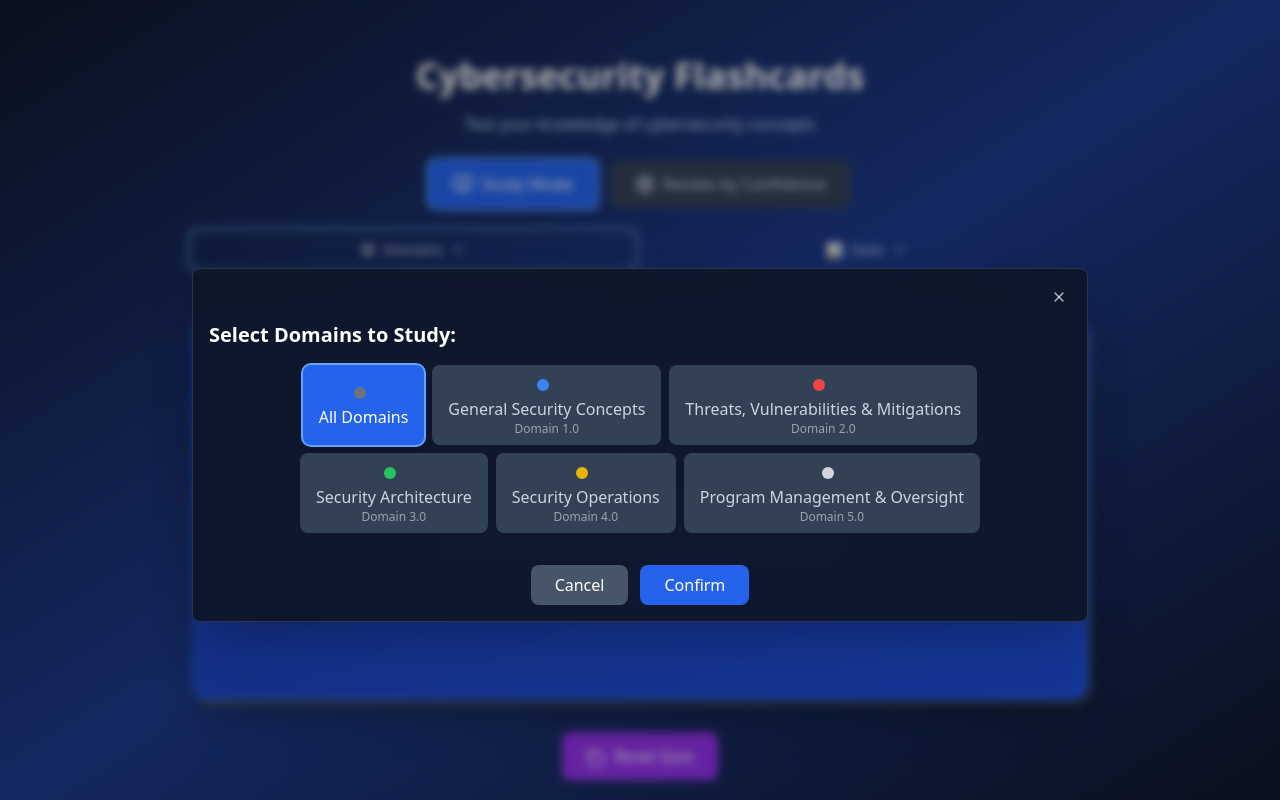
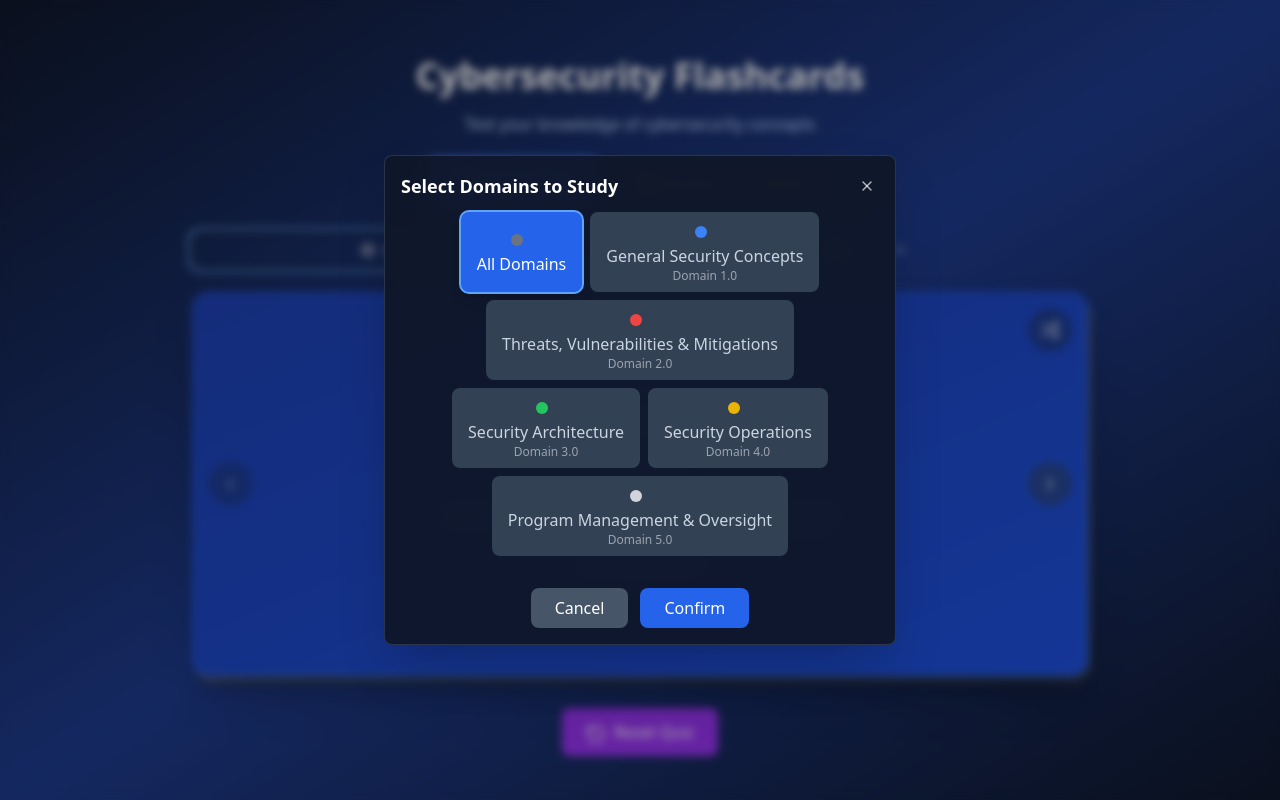
Before and after one commit to LRodriguez92/cyber-security-flashcards, a React (Vite) app: page / in a window 1280 px wide. Both pictures are taken after a click on the button "Domains". Built offline with nearby package versions, Linux system fonts and the light colour scheme.

Commit message:
modal component created

```diff
--- a/src/components/ConfidenceFilter.tsx
+++ b/src/components/ConfidenceFilter.tsx
@@ -16,7 +16,6 @@ const ConfidenceFilter: React.FC<ConfidenceFilterProps> = ({
 }) => {
   return (
     <div className="mb-8">
-      <h2 className="text-xl font-semibold text-white mb-4">Select Confidence Categories to Review:</h2>
       <div className="grid grid-cols-2 md:grid-cols-4 gap-3">
         {confidenceCategories.map(category => (
           <button
--- a/src/components/CyberSecurityFlashcards.tsx
+++ b/src/components/CyberSecurityFlashcards.tsx
@@ -1,5 +1,5 @@
-import React, { useState, useEffect, useRef } from 'react';
-import { Settings, ChevronDown, X } from 'lucide-react';
+import React, { useState, useEffect } from 'react';
+import { Settings, ChevronDown } from 'lucide-react';
 import { useFlashcardState } from '../hooks/useFlashcardState';
 
 import { getFilteredCards } from '../utils/cardUtils';
@@ -11,6 +11,7 @@ import Header from './Header';
 import ModeSelector from './ModeSelector';
 import DomainFilter from './DomainFilter';
 import ConfidenceFilter from './ConfidenceFilter';
+import Modal from './Modal';
 
 import Flashcard from './Flashcard';
 import ConfidenceButtons from './ConfidenceButtons';
@@ -23,8 +24,6 @@ const CyberSecurityFlashcards: React.FC = () => {
   const [isExpanded, setIsExpanded] = useState(false);
   const [pendingDomains, setPendingDomains] = useState<string[]>([]);
   const [pendingConfidenceCategories, setPendingConfidenceCategories] = useState<string[]>([]);
-  const filtersRef = useRef<HTMLDivElement>(null);
-  const statsRef = useRef<HTMLDivElement>(null);
 
   const {
     // State
@@ -65,22 +64,7 @@ const CyberSecurityFlashcards: React.FC = () => {
     }
   }, [currentMode]);
 
-  // Click outside handler for mobile overlays
-  useEffect(() => {
-    const handleClickOutside = (event: MouseEvent) => {
-      if (showFilters && filtersRef.current && !filtersRef.current.contains(event.target as Node)) {
-        setShowFilters(false);
-      }
-      if (isExpanded && statsRef.current && !statsRef.current.contains(event.target as Node)) {
-        setIsExpanded(false);
-      }
-    };
 
-    document.addEventListener('mousedown', handleClickOutside);
-    return () => {
-      document.removeEventListener('mousedown', handleClickOutside);
-    };
-  }, [showFilters, isExpanded]);
 
   // Get filtered cards based on current state
   const filteredCards = getFilteredCards(
@@ -187,18 +171,7 @@ const CyberSecurityFlashcards: React.FC = () => {
         />
 
                  {/* Side-by-side Study Options and Progress Summary */}
-         <div className="mb-4 sm:mb-6 mt-4 sm:mt-6 relative">
-           {/* Backdrop overlay for both mobile and desktop */}
-           {(showFilters || isExpanded) && (
-             <div
-               className="fixed inset-0 bg-black/30 backdrop-blur-sm mobile-backdrop transition-opacity duration-300 z-20"
-               onClick={() => {
-                 setShowFilters(false);
-                 setIsExpanded(false);
-               }}
-               style={{ pointerEvents: showFilters || isExpanded ? 'auto' : 'none' }}
-             />
-           )}
+         <div className="mb-4 sm:mb-6 mt-4 sm:mt-6">
           <div className="flex gap-3">
             {/* Study Options */}
             <div className="flex-1">
@@ -247,22 +220,14 @@ const CyberSecurityFlashcards: React.FC = () => {
               </button>
             </div>
           </div>
+        </div>
 
-                     {/* Expanded content areas - Mobile overlay, Desktop inline */}
-           <div className="mt-2 space-y-2 sm:block">
-             {/* Study Options Content */}
-             <div ref={filtersRef} className={`${showFilters ? 'block' : 'hidden'} absolute top-full left-0 right-0 mobile-overlay bg-slate-900/95 backdrop-blur-md rounded-lg border border-slate-600/50 shadow-2xl transition-all duration-300 ease-out z-30 ${showFilters ? 'opacity-100 translate-y-0' : 'opacity-0 -translate-y-2'}`} style={{ maxHeight: '80vh', overflowY: 'auto' }}>
-               <div className="p-4">
-                 {/* Close button for both mobile and desktop */}
-                 <div className="flex justify-end mb-3">
-                   <button
-                     onClick={() => setShowFilters(false)}
-                     className="text-white/70 hover:text-white transition-colors p-1"
-                     aria-label="Close filters"
+        {/* Study Options Modal */}
+        <Modal
+          isOpen={showFilters}
+          onClose={() => setShowFilters(false)}
+          title={currentMode === 'review' ? 'Select Categories to Review' : 'Select Domains to Study'}
         >
-                     <X className="w-4 h-4" />
-                   </button>
-                 </div>
           {currentMode === 'study' && (
             <DomainFilter
               domains={domains}
@@ -294,22 +259,14 @@ const CyberSecurityFlashcards: React.FC = () => {
               Confirm
             </button>
           </div>
-              </div>
-            </div>
+        </Modal>
 
-                         {/* Progress Summary Content */}
-             <div ref={statsRef} className={`${isExpanded ? 'block' : 'hidden'} absolute top-full left-0 right-0 mobile-overlay bg-slate-900/95 backdrop-blur-md rounded-lg border border-slate-600/50 shadow-2xl transition-all duration-300 ease-out z-30 ${isExpanded ? 'opacity-100 translate-y-0' : 'opacity-0 -translate-y-2'}`} style={{ maxHeight: '80vh', overflowY: 'auto' }}>
-               <div className="p-4">
-                 {/* Close button for both mobile and desktop */}
-                 <div className="flex justify-end mb-3">
-                   <button
-                     onClick={() => setIsExpanded(false)}
-                     className="text-white/70 hover:text-white transition-colors p-1"
-                     aria-label="Close stats"
+        {/* Progress Summary Modal */}
+        <Modal
+          isOpen={isExpanded}
+          onClose={() => setIsExpanded(false)}
+          title="Progress Summary"
         >
-                     <X className="w-4 h-4" />
-                   </button>
-                 </div>
           <div className="grid grid-cols-2 sm:grid-cols-4 gap-2 sm:gap-3">
             <div className="flex items-center gap-1.5 sm:gap-2 bg-green-900/30 px-2 sm:px-3 py-1.5 sm:py-2 rounded-lg border border-green-500/30">
               <span className="text-sm sm:text-lg">⚡</span>
@@ -328,10 +285,7 @@ const CyberSecurityFlashcards: React.FC = () => {
               <span className="text-red-400 font-semibold text-xs sm:text-sm">Peek: {confidenceTracking['peeked'].length}</span>
             </div>
           </div>
-              </div>
-            </div>
-          </div>
-        </div>
+        </Modal>
 
         {/* Flashcard or Empty State */}
         <div className="mt-4 sm:mt-6 flex flex-col min-h-0 flex-1">
--- a/src/components/DomainFilter.tsx
+++ b/src/components/DomainFilter.tsx
@@ -11,13 +11,12 @@ interface DomainFilterProps {
 const DomainFilter: React.FC<DomainFilterProps> = ({ domains, selectedDomains, onDomainChange }) => {
   return (
     <div className="mb-8">
-      <h2 className="text-xl font-semibold text-white mb-4">Select Domains to Study:</h2>
-      <div className="flex flex-wrap gap-2 justify-center">
+      <div className="grid grid-cols-2 gap-2 justify-items-center sm:flex sm:flex-wrap sm:justify-center">
         {domains.map(domain => (
           <button
             key={domain.id}
             onClick={() => onDomainChange(domain.id)}
-            className={`px-4 py-2 rounded-lg font-medium transition-all ${
+            className={`w-full sm:w-auto px-3 sm:px-4 py-2 rounded-lg font-medium transition-all text-sm sm:text-base ${
               selectedDomains.includes(domain.id)
                 ? 'bg-blue-600 text-white shadow-lg ring-2 ring-blue-400'
                 : 'bg-slate-700 text-slate-300 hover:bg-slate-600'
--- a/src/components/Flashcard.tsx
+++ b/src/components/Flashcard.tsx
@@ -43,7 +43,7 @@ const Flashcard: React.FC<FlashcardProps> = ({
 
 
   return (
-    <div className="relative mb-8 mt-4 sm:mt-6">
+    <div className="relative mb-8">
              {/* Stacked Card Effect - Background Cards */}
        <div className="absolute inset-0 transform translate-y-2 translate-x-1">
          <div className="w-full min-h-[240px] sm:h-96 md:h-[400px] lg:h-96 bg-gradient-to-br from-slate-600 to-slate-800 rounded-2xl border border-slate-500/30 shadow-lg opacity-60"></div>
--- /dev/null
+++ b/src/components/Modal.tsx
@@ -0,0 +1,58 @@
+import React from 'react';
+import { X } from 'lucide-react';
+
+interface ModalProps {
+  isOpen: boolean;
+  onClose: () => void;
+  title?: string;
+  children: React.ReactNode;
+  className?: string;
+}
+
+const Modal: React.FC<ModalProps> = ({
+  isOpen,
+  onClose,
+  title,
+  children,
+  className = ""
+}) => {
+  if (!isOpen) return null;
+
+  return (
+    <div className="fixed inset-0 z-50 flex items-center justify-center p-4">
+      {/* Backdrop */}
+      <div
+        className="fixed inset-0 bg-black/30 backdrop-blur-sm"
+        onClick={onClose}
+      />
+
+      {/* Modal */}
+      <div
+        className={`relative bg-slate-900/95 backdrop-blur-md rounded-lg border border-slate-600/50 shadow-2xl transition-all duration-300 ease-out w-full max-w-md sm:max-w-lg ${className}`}
+        style={{ maxHeight: '80vh', overflowY: 'auto' }}
+        onClick={(e) => e.stopPropagation()}
+      >
+          <div className="p-4">
+            {/* Header with close button */}
+            <div className="flex justify-between items-center mb-3">
+              {title && (
+                <h3 className="text-white font-semibold text-lg">{title}</h3>
+              )}
+              <button
+                onClick={onClose}
+                className="text-white/70 hover:text-white transition-colors p-1 ml-auto"
+                aria-label="Close modal"
+              >
+                <X className="w-4 h-4" />
+              </button>
+            </div>
+
+            {/* Content */}
+            {children}
+          </div>
+        </div>
+      </div>
+  );
+};
+
+export default Modal;
--- a/src/components/index.ts
+++ b/src/components/index.ts
@@ -9,6 +9,7 @@ export { default as ConfidenceButtons } from './ConfidenceButtons';
 export { default as Navigation } from './Navigation';
 export { default as CompletionMessage } from './CompletionMessage';
 export { default as EmptyState } from './EmptyState';
+export { default as Modal } from './Modal';
 export { default as CyberSecurityFlashcards } from './CyberSecurityFlashcards';
 
 // Loading States and Feedback Components
```
Lines whose indentation alone changed are shown as unchanged.
